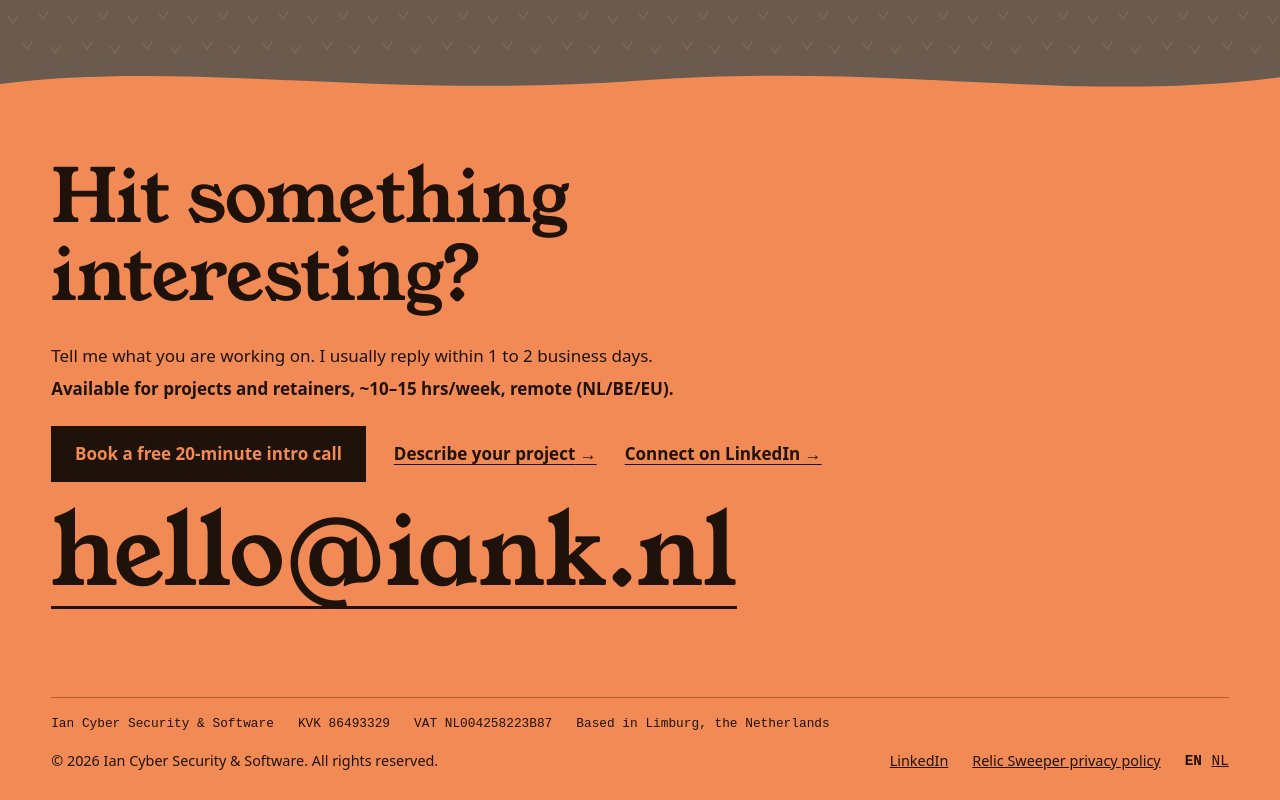
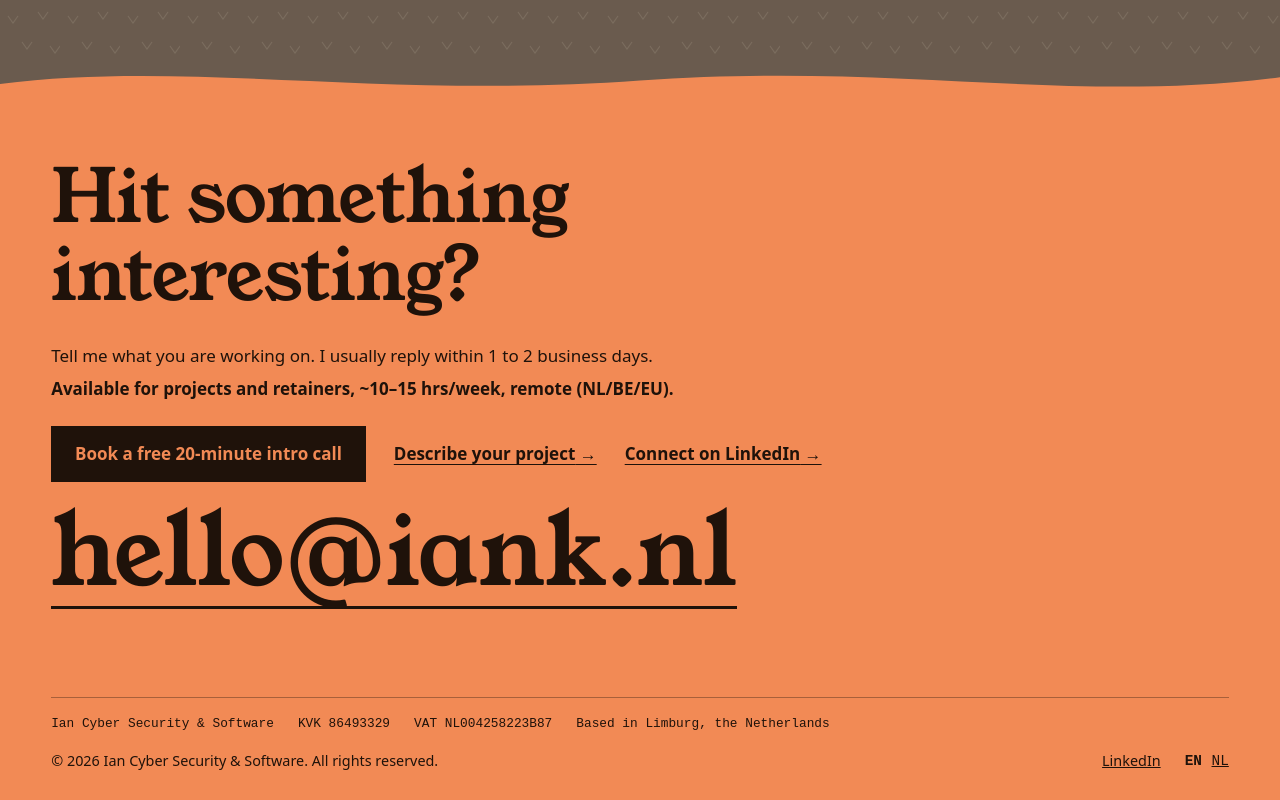
Before and after one commit to iank-nl/public-domain, an Astro site: page / in a window 1280 px wide. Shown: the part 4040-4840 px from the top of the page. Built offline with nearby package versions, Linux system fonts and the light colour scheme; Astro itself is replaced by a stand-in of ours.

Commit message:
Remove the Relic Sweeper privacy policy link from the footer
It belongs to the app, not to this site. The policy file stays in place
for the app stores, and the Relic Sweeper case study still links it.

Co-Authored-By: Claude Opus 5.5 <noreply@anthropic.com>

```diff
--- a/src/components/Footer.astro
+++ b/src/components/Footer.astro
@@ -48,7 +48,6 @@ const year = new Date().getFullYear();
       <span>&copy; {year} {site.legalName}. {t.footer.rights}</span>
       <span class="links">
         <a href={site.linkedin} rel="me noopener">LinkedIn</a>
-        <a href="/apps/privacy-policy/relic-sweeper.txt">{t.footer.privacy}</a>
         {
           path ? (
             <span class="switch" aria-label={t.footer.language}>
--- a/src/i18n/en.ts
+++ b/src/i18n/en.ts
@@ -281,7 +281,6 @@ export const en = {
     based: 'Based in Limburg, the Netherlands',
     insured: 'Professional liability insurance',
     linkedin: 'Connect on LinkedIn',
-    privacy: 'Relic Sweeper privacy policy',
     language: 'Language',
   },
 };
--- a/src/i18n/nl.ts
+++ b/src/i18n/nl.ts
@@ -283,7 +283,6 @@ export const nl: typeof en = {
     based: 'Gevestigd in Limburg',
     insured: 'Verzekerd voor beroepsaansprakelijkheid',
     linkedin: 'Bekijk mijn LinkedIn',
-    privacy: 'Privacybeleid Relic Sweeper',
     language: 'Taal',
   },
 };
```
